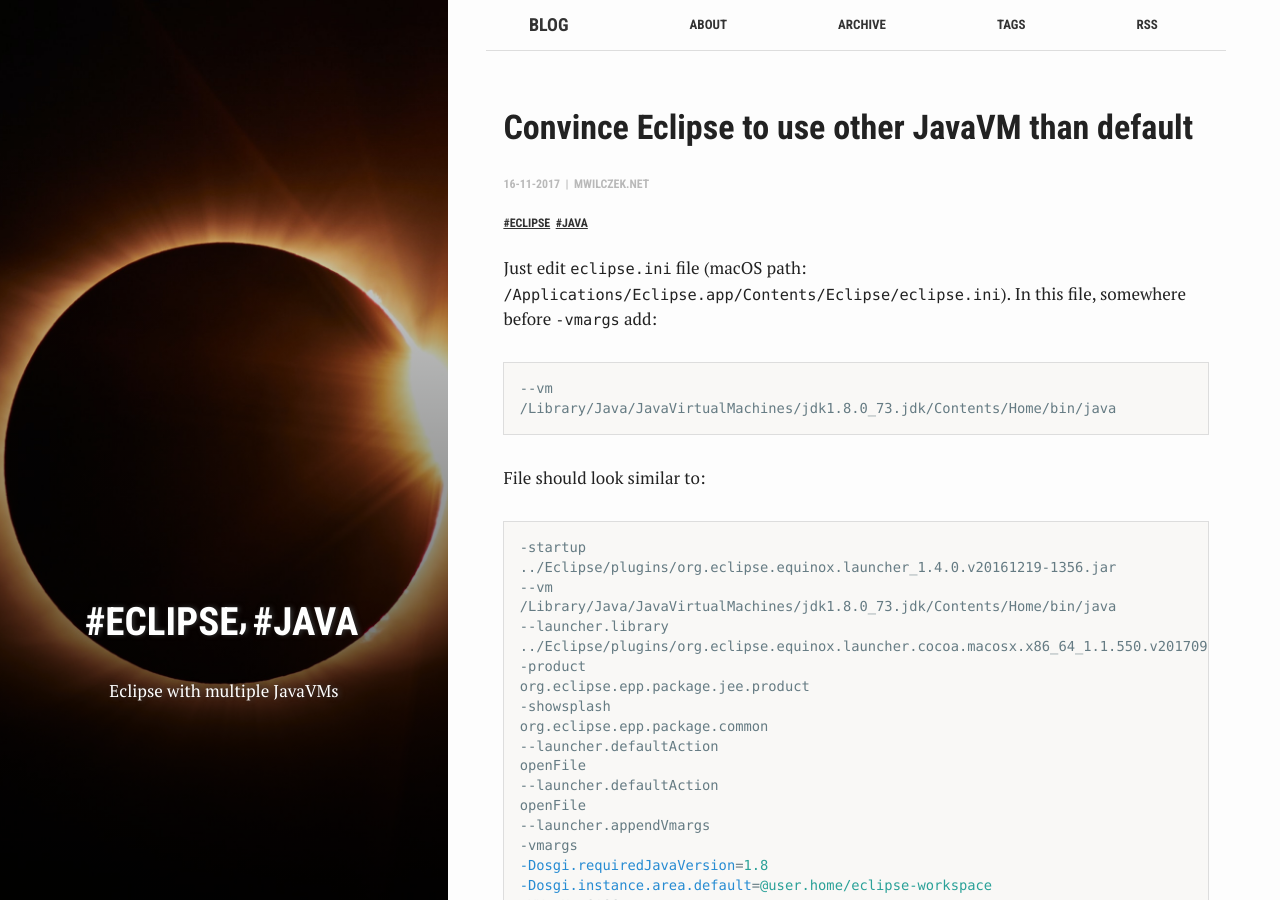
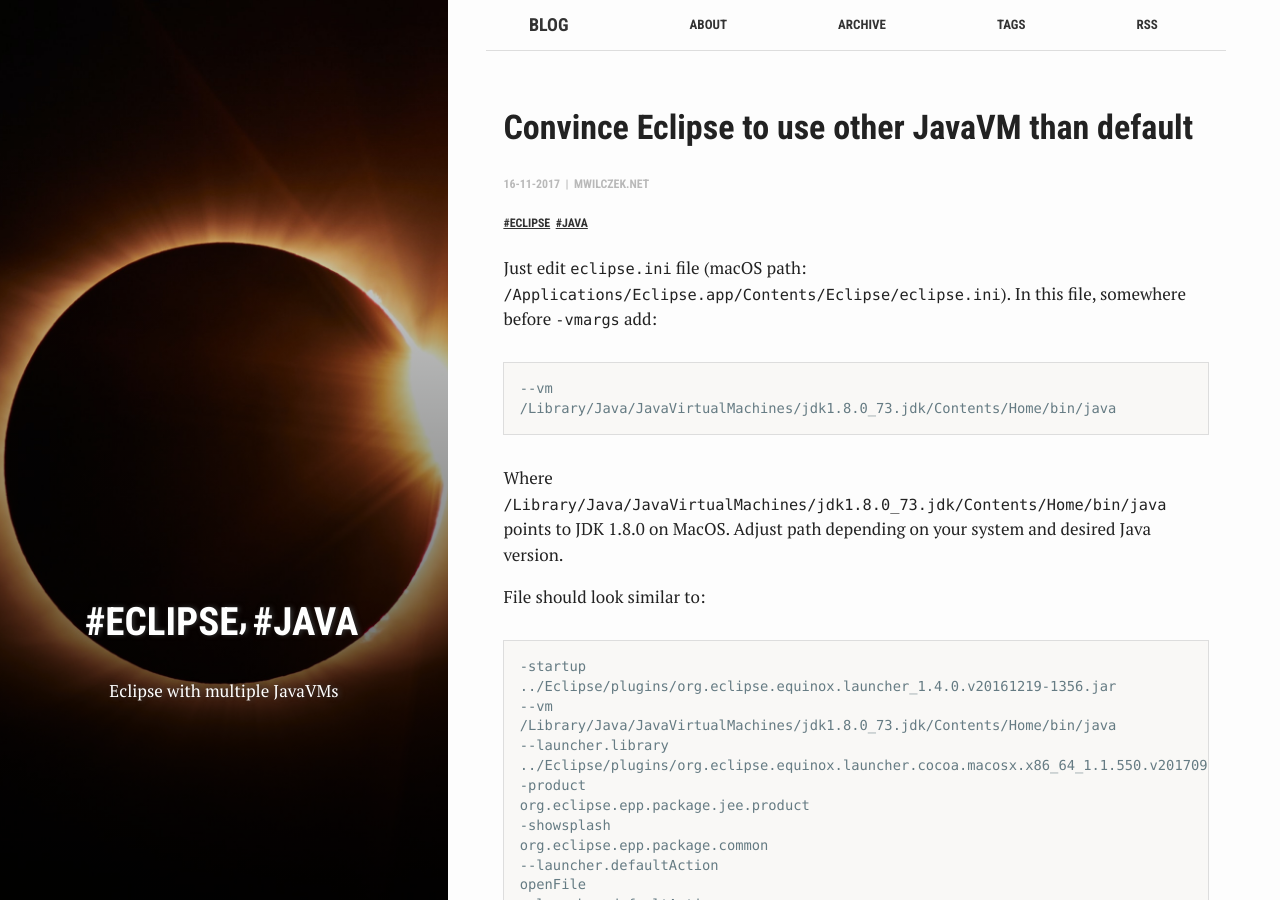
Before and after one commit to mwilczek-net/blog.mwilczek.net, a Jekyll site: the page built from _posts/2017-11-16-convince-eclipse-to-use-other-javavm-than-default.md, in a window 1280 px wide and 900 px high. Built offline with Jekyll 4.4.1, drawn with Linux system fonts in a browser that asks for light colours.

Commit message:
Eclipse with Java

````diff
--- a/_posts/2017-11-16-convince-eclipse-to-use-other-javavm-than-default.md
+++ b/_posts/2017-11-16-convince-eclipse-to-use-other-javavm-than-default.md
@@ -18,6 +18,9 @@ Just edit `eclipse.ini` file (macOS path: `/Applications/Eclipse.app/Contents/Ec
 --vm
 /Library/Java/JavaVirtualMachines/jdk1.8.0_73.jdk/Contents/Home/bin/java
 ```
+
+Where `/Library/Java/JavaVirtualMachines/jdk1.8.0_73.jdk/Contents/Home/bin/java` points to JDK 1.8.0 on MacOS.
+Adjust path depending on your system and desired Java version.
 
 File should look similar to:
 
````
